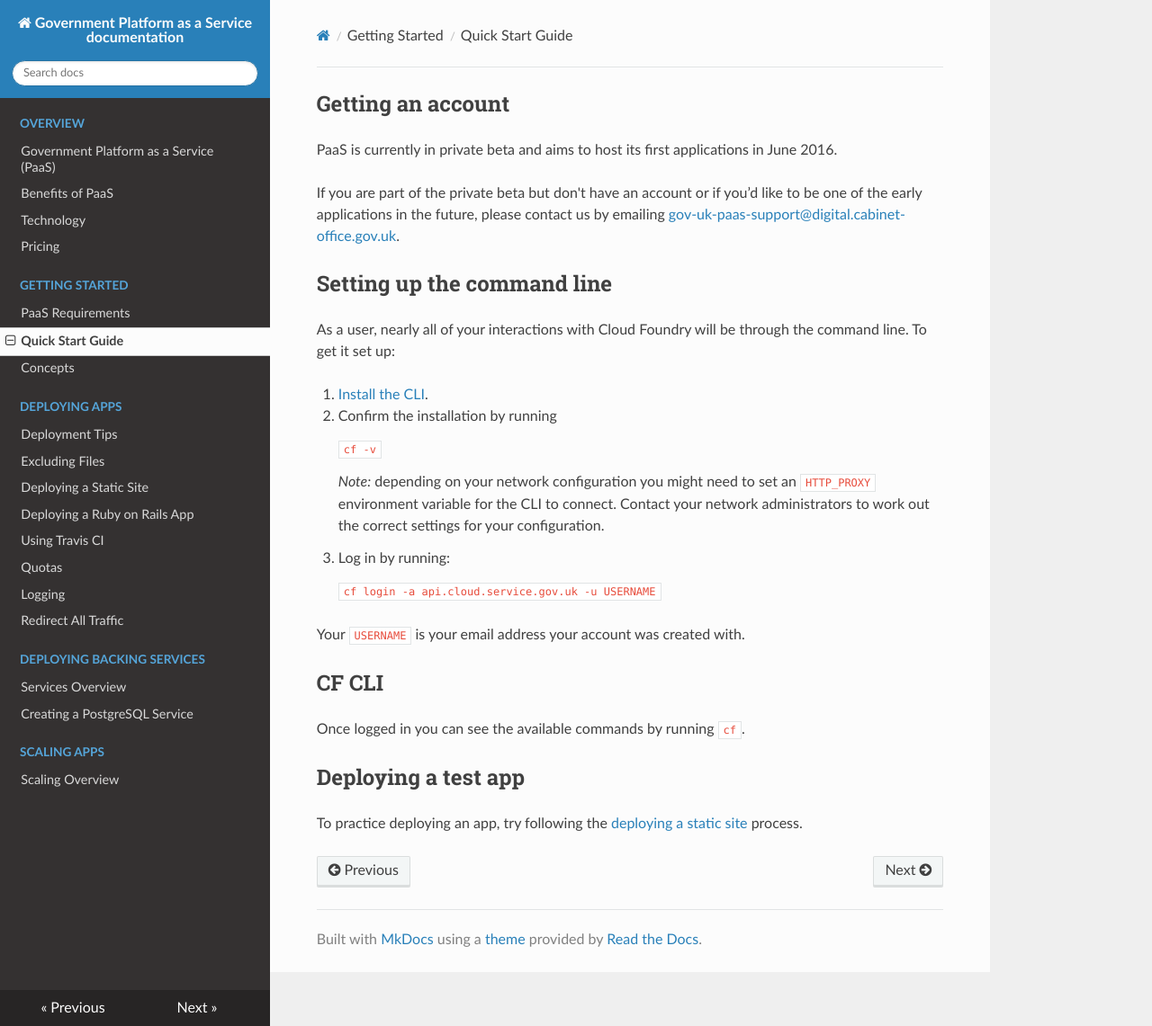
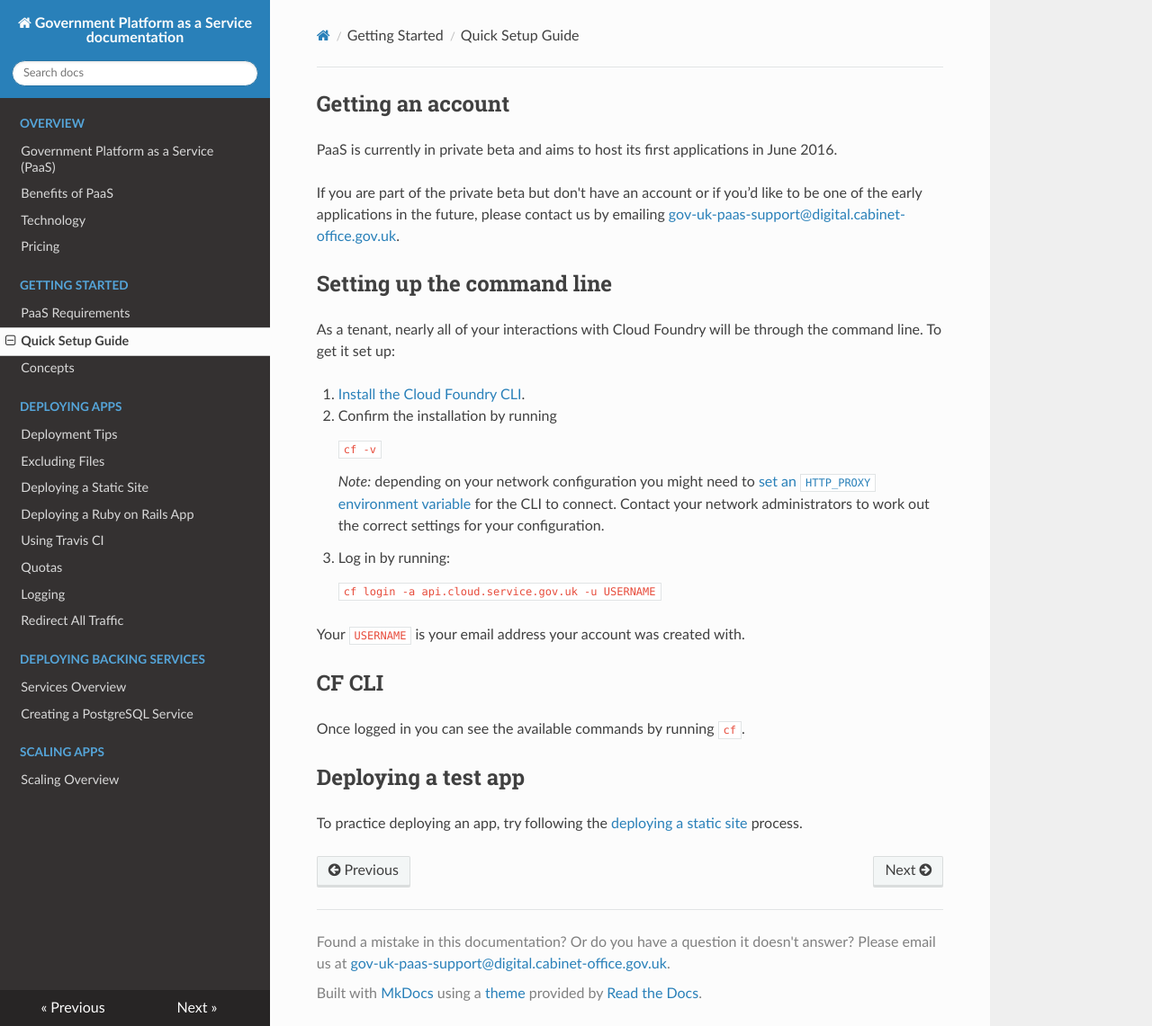
Before and after one commit to alphagov/paas-developer-docs, an MkDocs documentation site: the page built from docs/overview/quick_start_guide.md, in a window 1280 px wide and 1141 px high. Shown: the whole window at 90% size. Built offline with MkDocs 1.6.1, drawn with Linux system fonts in a browser that asks for light colours; nearby versions of some CDN libraries; old or Windows-style settings are respelled for this version of MkDocs.

Commit message:
Put contact email in footer
Add a couple of links to quick start page

````diff
--- a/docs/overview/quick_start_guide.md
+++ b/docs/overview/quick_start_guide.md
@@ -4,16 +4,16 @@ PaaS is currently in private beta and aims to host its first applications in Jun
 If you are part of the private beta but don't have an account or if you’d like to be one of the early applications in the future, please contact us by emailing [gov-uk-paas-support@digital.cabinet-office.gov.uk](mailto:gov-uk-paas-support@digital.cabinet-office.gov.uk).
 
 ## Setting up the command line
-As a user, nearly all of your interactions with Cloud Foundry will be through the command line. To get it set up:
+As a tenant, nearly all of your interactions with Cloud Foundry will be through the command line. To get it set up:
 
-1. [Install the CLI](https://docs.cloudfoundry.org/devguide/installcf/install-go-cli.html).
+1. [Install the Cloud Foundry CLI](https://docs.cloudfoundry.org/devguide/installcf/install-go-cli.html).
 2. Confirm the installation by running
 
     ```
     cf -v
     ```
 
-    *Note:* depending on your network configuration you might need to set an ```HTTP_PROXY``` environment variable for the CLI to connect. Contact your network administrators to work out the correct settings for your configuration.
+    *Note:* depending on your network configuration you might need to [set an ```HTTP_PROXY``` environment variable](https://docs.cloudfoundry.org/cf-cli/http-proxy.html) for the CLI to connect. Contact your network administrators to work out the correct settings for your configuration.
 
 3. Log in by running:
 
--- a/mkdocs.yml
+++ b/mkdocs.yml
@@ -8,7 +8,7 @@ pages:
     - 'Pricing' : 'overview/pricing.md'
 - Getting Started:
     - 'PaaS Requirements': 'overview/before_you_start.md'
-    - 'Quick Start Guide': 'overview/quick_start_guide.md'
+    - 'Quick Setup Guide': 'overview/quick_start_guide.md'
     - 'Concepts': 'overview/concepts.md'
 - Deploying Apps:
     - 'Deployment Tips': 'deploying_apps/index.md'
@@ -27,3 +27,4 @@ pages:
     - 'Creating a PostgreSQL Service': 'deploying_services/postgres.md'
 - Scaling Apps:
     - 'Scaling Overview' : 'scaling/index.md'
+copyright: Found a mistake in this documentation? Or do you have a question it doesn't answer? Please email us at <a href="mailto:gov-uk-paas-support@digital.cabinet-office.gov.uk">gov-uk-paas-support@digital.cabinet-office.gov.uk</a>.
````
